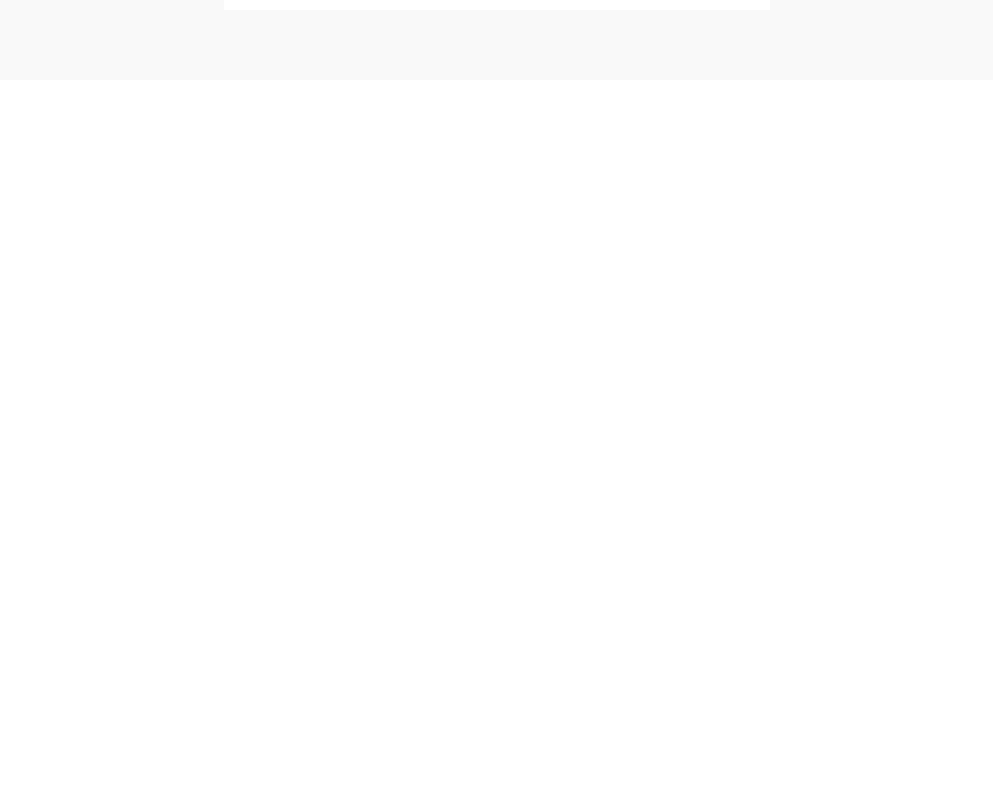
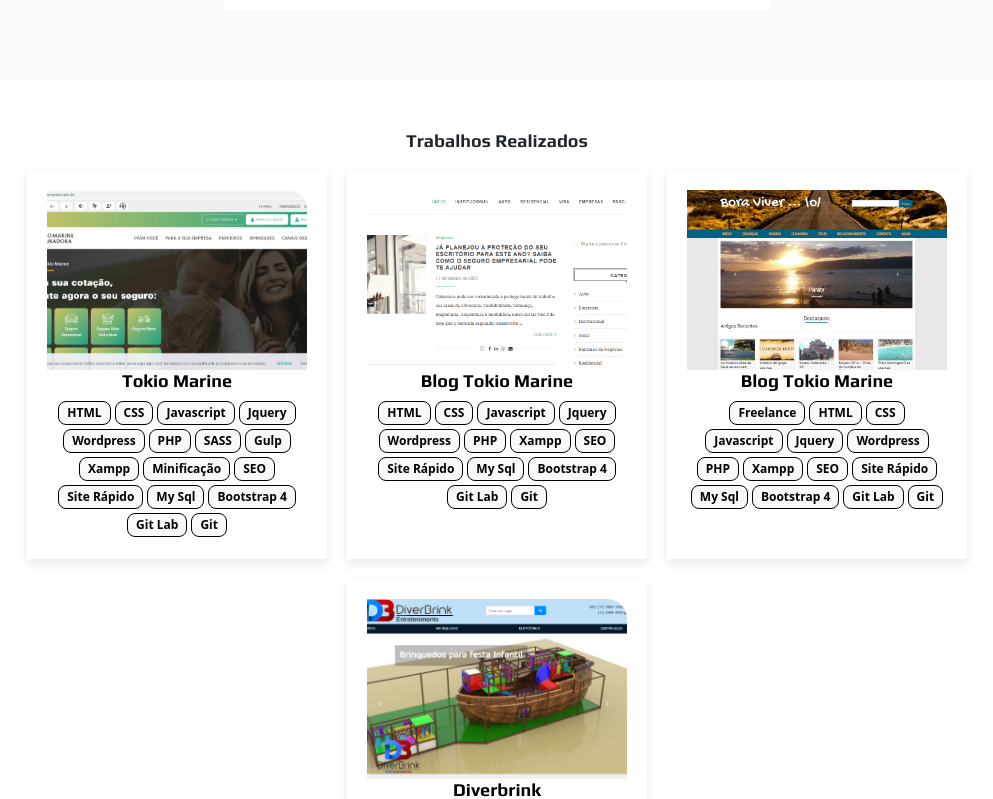
Before and after one commit to 2011Alexandrealvarenga/portfolio, a React (Create React App) app: page / in a window 1280 px wide. Shown: the part 2282-3081 px from the top of the page, without its empty margins (143-1136 px from the left). Before the commit the page ends 2362 px from the top, so only its background shows below. Built offline with nearby package versions, Linux system fonts and the light colour scheme.

Commit message:
works - section

```diff
--- a/src/App.js
+++ b/src/App.js
@@ -6,6 +6,7 @@ import AppObjProfissional from './components/pages/obj-profissional';
 import AppTecnologia from './components/pages/tecnologia';
 import AppEscolaridade from './components/pages/escolaridade';
 import AppEProfissional from './components/pages/exp-profissional';
+import AppTrabalhos from './components/pages/trabalhos';
 
 function App() {
   return (
@@ -18,6 +19,7 @@ function App() {
       <AppTecnologia />
       <AppEscolaridade />
       <AppEProfissional />
+      <AppTrabalhos />
     </main>
     </>
   );
--- a/src/assets/css/general.css
+++ b/src/assets/css/general.css
@@ -1,3 +1,6 @@
 h1, h2, h3, h4, h5, h6 {
   font-family: 'Play', sans-serif;
 }
+a{
+  text-decoration: none;
+}
--- /dev/null
+++ b/src/assets/css/trabalhos.css
@@ -0,0 +1,44 @@
+.trabalhos{
+  padding: 50px 0;
+}
+.trabalhos .title{
+  text-align: center;
+  font-size: 18px;
+}
+.trabalhos .content{
+  display: flex;
+  justify-content: center;
+  flex-wrap: wrap;
+}
+.trabalhos .content .item{
+  font-weight: bold;
+  color: #000;
+  text-align: center;
+  margin: 10px;
+  /* border: 1px solid black; */
+  padding: 20px;
+  width: 300px;
+  box-shadow: #f9f9f9;
+  box-shadow: 0px 4px 10px rgba(0, 0, 0, 0.1);
+
+}
+.trabalhos .content .item .img-trabalho{
+  object-fit: cover;
+  width: 260px;
+  height: 180px;
+  border-radius: 0px 20px 0px 0px;
+}
+.trabalhos .content .item .content-tecnologia{
+  display: flex;
+  flex-wrap: wrap;
+  justify-content: center;
+}
+.trabalhos .content .item span{
+  font-size: 12px;
+  padding: 2px 8px;
+  margin: 2px;
+  background: #f9f9f9;
+  color: #000;
+  border-radius: 8px;
+  border: 1px solid black
+}
--- /dev/null
+++ b/src/components/pages/trabalhos.js
@@ -0,0 +1,107 @@
+import { Col, Container, Row } from "react-bootstrap";
+import '../../assets/css/trabalhos.css';
+import Image from 'react-bootstrap/Image';
+
+const trabalhosData = [
+  {
+    id: '1',
+    link: 'https://www.tokiomarine.com.br/',
+    trabalho: 'Tokio Marine',
+    img: require('../../assets/img/tokiomarine.PNG'),
+    tecnologias: ['HTML','CSS','Javascript','Jquery','Wordpress','PHP','SASS','Gulp','Xampp','Minificação','SEO', 'Site Rápido','My Sql','Bootstrap 4','Git Lab','Git']
+  },
+  {
+    id: '2',
+    link: 'https://blog.tokiomarine.com.br/',
+    trabalho: 'Blog Tokio Marine',
+    img: require('../../assets/img/blog-tokiomarine.png'),
+    tecnologias: (['HTML','CSS','Javascript','Jquery','Wordpress','PHP','Xampp','SEO', 'Site Rápido','My Sql','Bootstrap 4','Git Lab','Git'])
+  },
+  {
+    id: '3',
+    link: 'https://boraviver.space/',
+    trabalho: 'Blog Tokio Marine',
+    img: require('../../assets/img/boraviver.jpg'),
+    tecnologias: (['Freelance','HTML','CSS','Javascript','Jquery','Wordpress','PHP','Xampp','SEO', 'Site Rápido','My Sql','Bootstrap 4','Git Lab','Git'])
+  },
+  {
+    id: '4',
+    link: 'https://diverbrink.com.br/',
+    trabalho: 'Diverbrink',
+    img: require('../../assets/img/diverbrink.PNG'),
+    tecnologias: (['Freelance','HTML','CSS','Javascript','Jquery','Wordpress','PHP','Xampp','SEO', 'Site Rápido','My Sql','Bootstrap 4','Git Lab','Git'])
+  }
+]
+export default function AppTrabalhos(){
+  return(
+    <section id="trabalho" className="trabalhos">
+      <Container>
+        <Row>
+          <Col>
+            <h2 className="title">Trabalhos Realizados</h2>
+
+            <div className="content">
+              {
+                trabalhosData.map(trabalho =>{
+                  return(
+                    <div className="item">
+                        <Image src={trabalho.img} className="img-trabalho"/>
+                        <h2 className="title">{trabalho.trabalho}</h2>
+                        <div className="content-tecnologia">
+                          {
+                            trabalho.tecnologias.map((tecnologia, index)=>{
+                              return(
+
+                                <span key={index}>{tecnologia}</span>
+                              )
+                            }
+
+                            )
+                          }
+                        </div>
+                    </div>
+                  )
+                })
+              }
+              {/* <a href="">
+                <div className="item">
+                  <img src="https://2011alexandrealvarenga.github.io/Portfolio2/assets/img/tokiomarine.PNG" className="img-trabalho" alt="" />
+                  <h2 className="title">Trabalhos</h2>
+                  <span>wordpress</span>
+                </div>
+              </a>
+              <a href="">
+                <div className="item">
+                  <img src="https://2011alexandrealvarenga.github.io/Portfolio2/assets/img/tokiomarine.PNG" className="img-trabalho" alt="" />
+                  <h2 className="title">Trabalhos</h2>
+                  <span>wordpress</span>
+                </div>
+              </a>
+              <a href="">
+                <div className="item">
+                  <img src="https://2011alexandrealvarenga.github.io/Portfolio2/assets/img/tokiomarine.PNG" className="img-trabalho" alt="" />
+                  <h2 className="title">Trabalhos</h2>
+                  <span>wordpress</span>
+                </div>
+              </a>
+              <a href="">
+                <div className="item">
+                  <img src="https://2011alexandrealvarenga.github.io/Portfolio2/assets/img/tokiomarine.PNG" className="img-trabalho" alt="" />
+                  <h2 className="title">Trabalhos</h2>
+                  <span>wordpress</span>
+                </div>
+              </a>
+              <a href="">
+                <div className="item">
+                  <img src="https://2011alexandrealvarenga.github.io/Portfolio2/assets/img/tokiomarine.PNG" className="img-trabalho" alt="" />
+                  <h2 className="title">Trabalhos</h2>
+                  <span>wordpress</span>
+                </div>
+              </a>             */}
+            </div>
+          </Col>
+        </Row>
+      </Container>
+    </section>
+  )
+}
```
